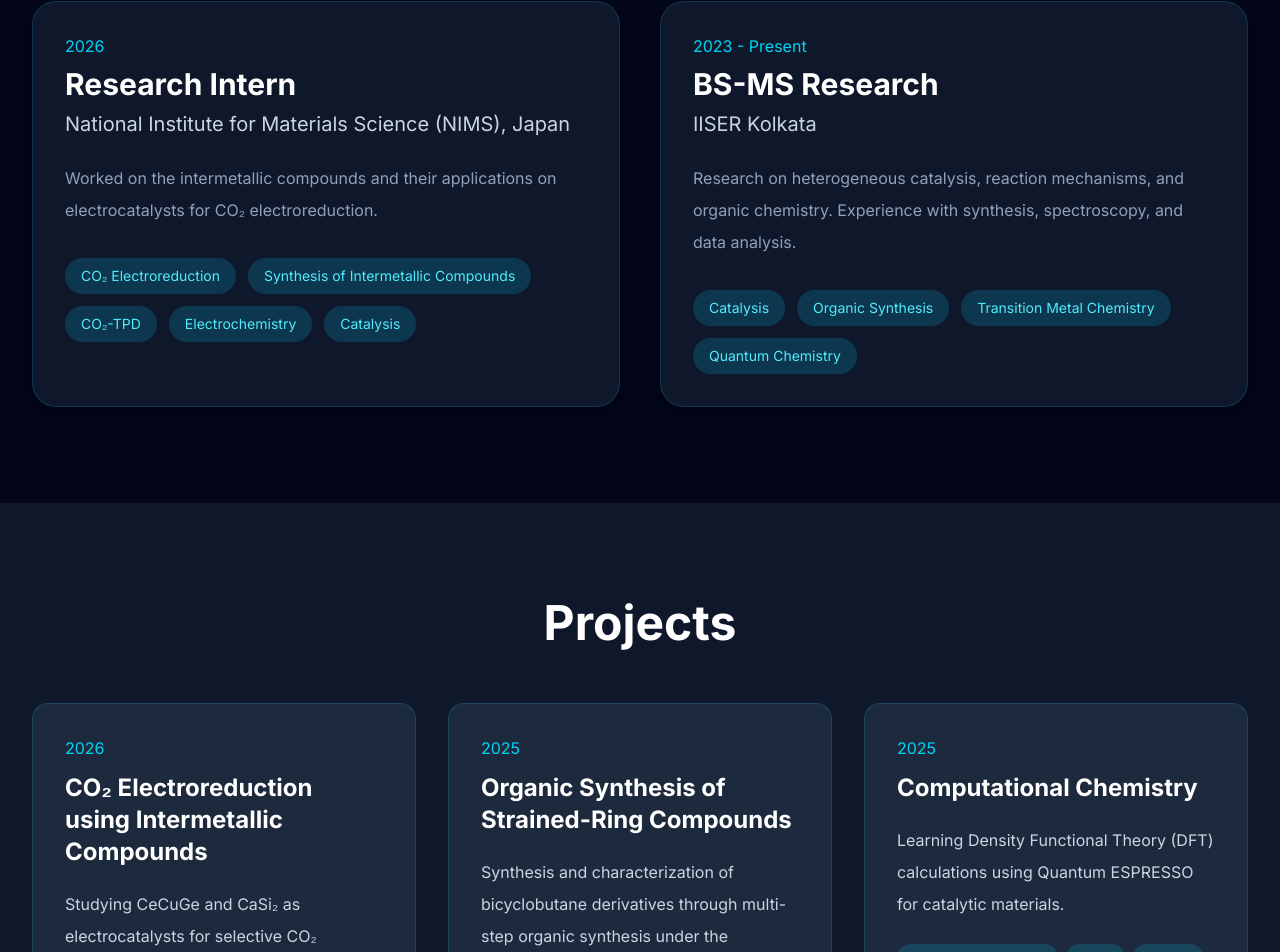
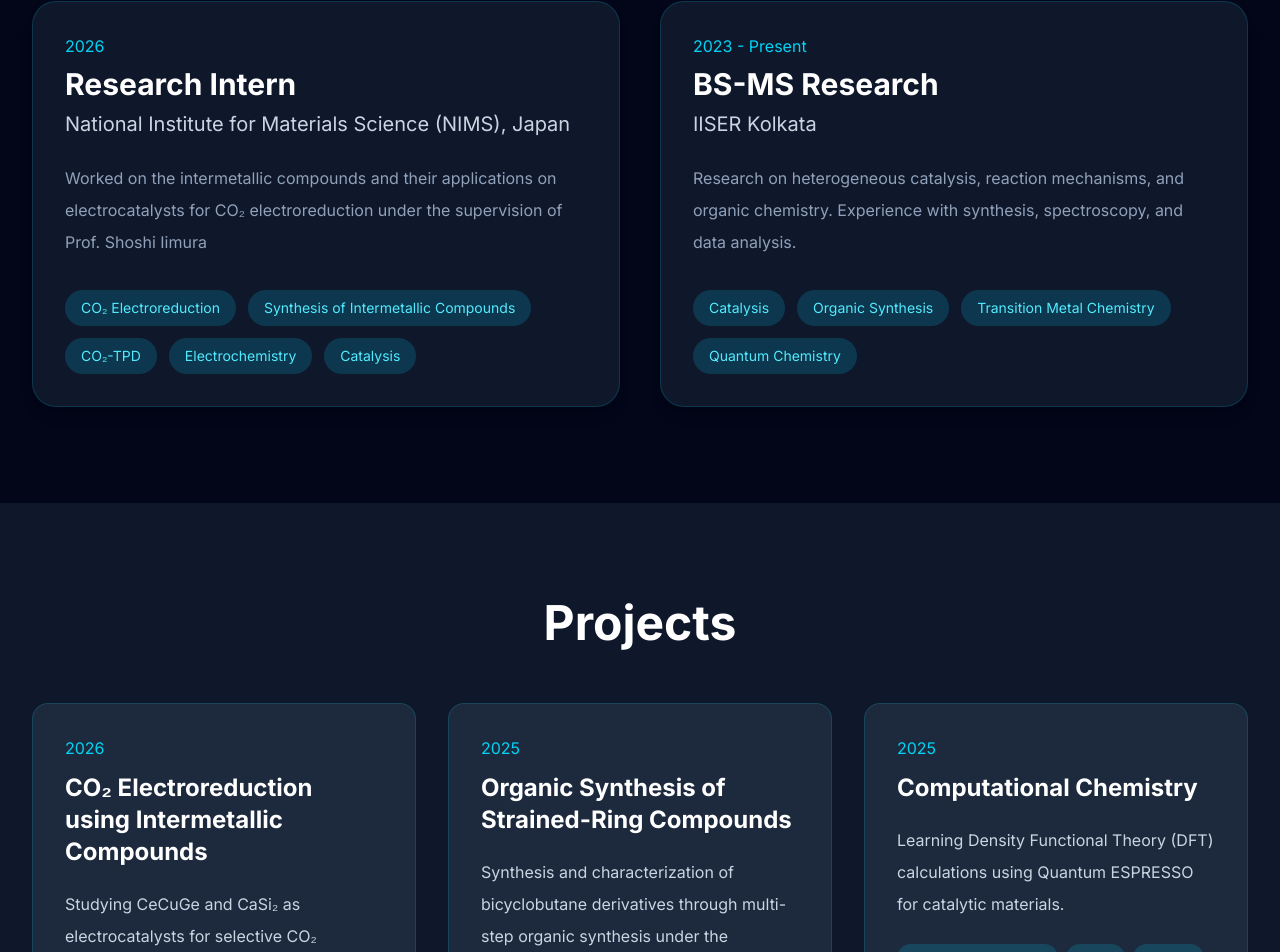
Before and after one commit to Rupak-723/rupak-portfolio, a Next.js app: page / in a window 1280 px wide. Shown: the part 3541-4493 px from the top of the page. Built offline with nearby package versions, Linux system fonts and the light colour scheme.

Commit message:
Update research intern description with supervision info
Expanded the description of the research intern role to include supervision details.

```diff
--- a/data/research.ts
+++ b/data/research.ts
@@ -4,7 +4,7 @@ const research = [
     organization: "National Institute for Materials Science (NIMS), Japan",
     period: "2026",
     description:
-      "Worked on the intermetallic compounds and their applications on electrocatalysts for CO₂ electroreduction.",
+      "Worked on the intermetallic compounds and their applications on electrocatalysts for CO₂ electroreduction under the supervision of Prof. Shoshi Iimura",
     skills: [
       "CO₂ Electroreduction",
       " Synthesis of Intermetallic Compounds",
```
